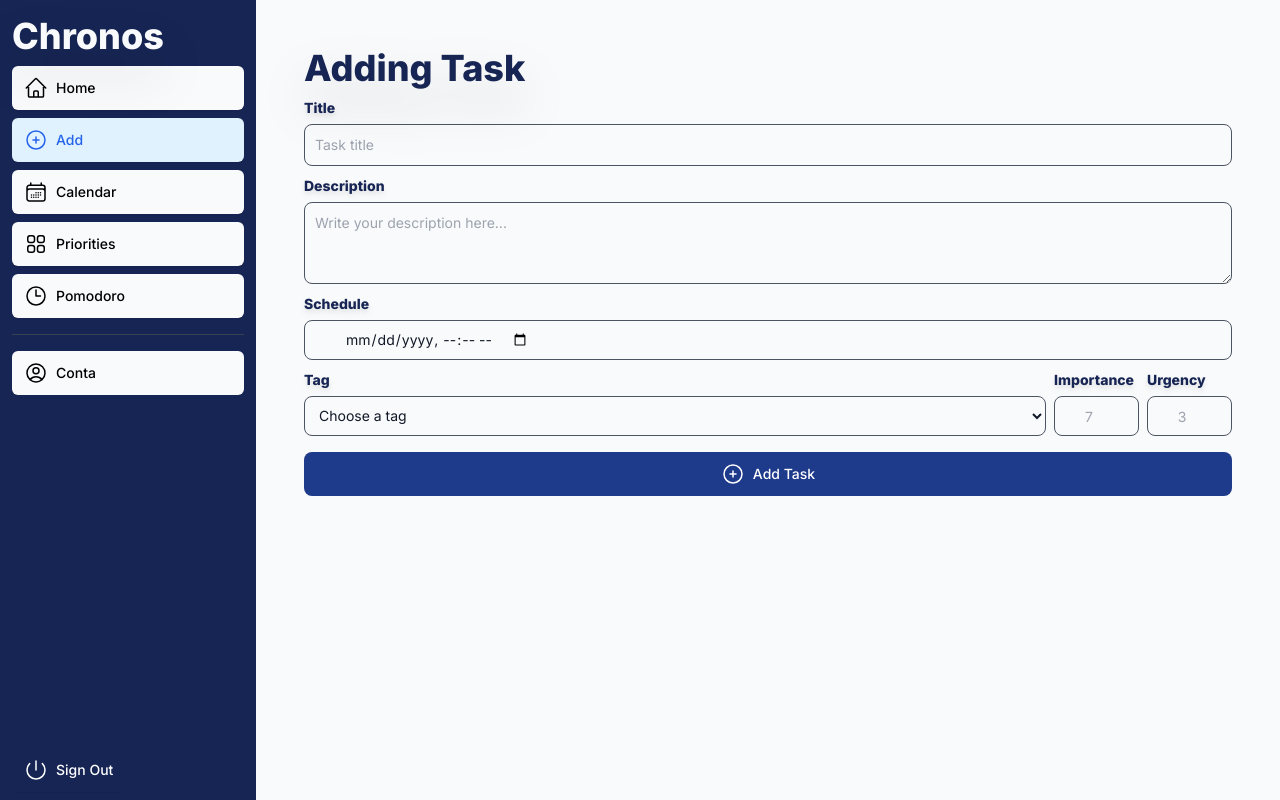
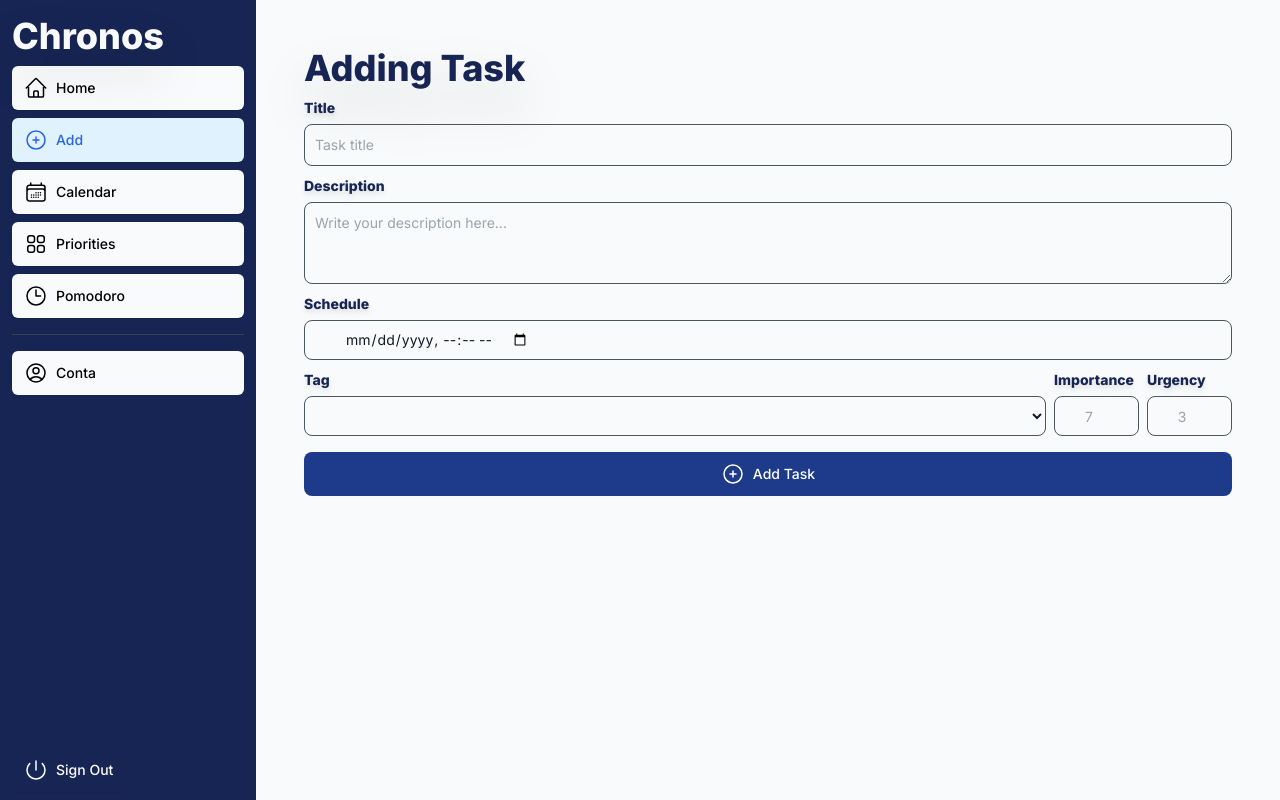
Before and after one commit to lucasKoyama/chronos-frontend, a Next.js app: page /app/tasks/add in a window 1280 px wide. Built offline with nearby package versions, Linux system fonts and the light colour scheme.

Commit message:
feat: tags by user in add and update tabs

```diff
--- a/src/app/ui/tasks/AddTaskForm.tsx
+++ b/src/app/ui/tasks/AddTaskForm.tsx
@@ -81,7 +81,7 @@ export default function AddTaskForm() {
         className="lg:w-full w-80 h-10 flex items-center bg-gray-50 border text-gray-900 text-sm rounded-lg focus:ring-blue-500 focus:border-blue-500 ps-10 p-2.5 border-gray-600 placeholder-gray-400"
         placeholder="Select date"
         min="2023-12-01T00:00"
-        max="2025-12-01T00:00"
+        max="2050-12-01T00:00"
         required
         onChange={(input) => handleFormChange(input.target)}
       />
@@ -95,9 +95,11 @@ export default function AddTaskForm() {
             required
             onChange={(input) => handleFormChange(input.target)}
           >
-            <option defaultValue={"Generic"}>Choose a tag</option>
-            <option value="Home">Casa</option>
-            <option value="Work">Trabalho</option>
+            {
+              user?.tags.map((tag) => (
+                <option key={tag} value={tag}>{ tag }</option>
+              ))
+            }
           </select>
         </div>
 
--- a/src/app/ui/tasks/EditTaskForm.tsx
+++ b/src/app/ui/tasks/EditTaskForm.tsx
@@ -7,8 +7,10 @@ import { usePathname, useRouter } from "next/navigation";
 import { fetchTaskById } from "@/app/lib/utils/api/fetch";
 import { PencilIcon } from "@heroicons/react/24/outline";
 import { updateTask } from "@/app/lib/utils/api/patch";
+import { useAuth } from "@/app/lib/utils/context/AuthContext";
 
 export default function EditTaskForm() {
+  const { user } = useAuth();
   const [editingTask, setEditingTask] = useState<Partial<TaskFromApi>>({});
   const taskId = usePathname().split('edit/')[1];
 
@@ -95,8 +97,14 @@ export default function EditTaskForm() {
             defaultValue={editingTask.tag}
             onChange={(input) => handleFormChange(input.target)}
           >
-            <option value="Home">Casa</option>
-            <option value="Work">Trabalho</option>
+            {
+              user?.tags.map((tag) => {
+                if (tag === editingTask.tag) {
+                  return <option key={tag} value={tag} defaultValue={tag}>{ tag }</option>
+                }
+                return <option key={tag} value={tag}>{ tag }</option>
+              })
+            }
           </select>
         </div>
 
```
